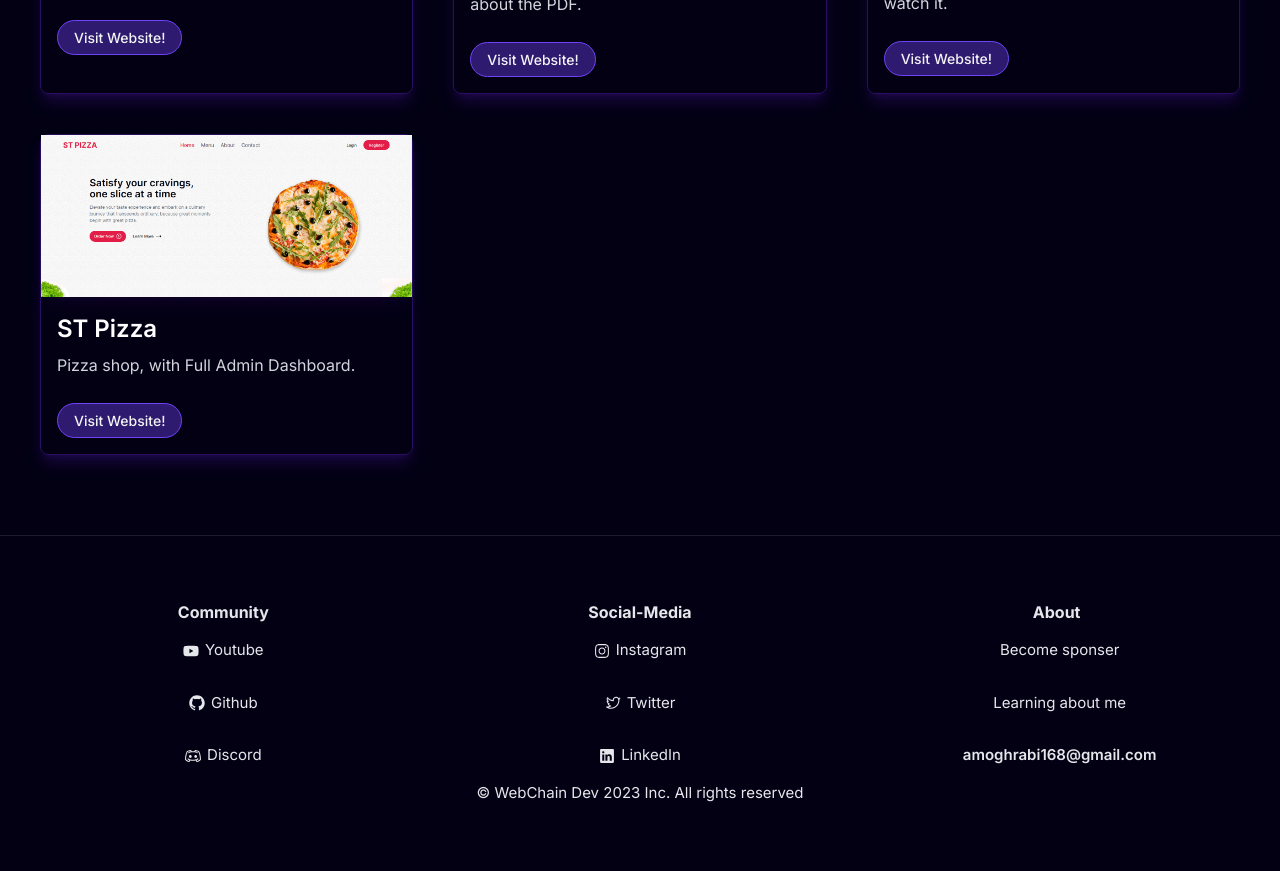
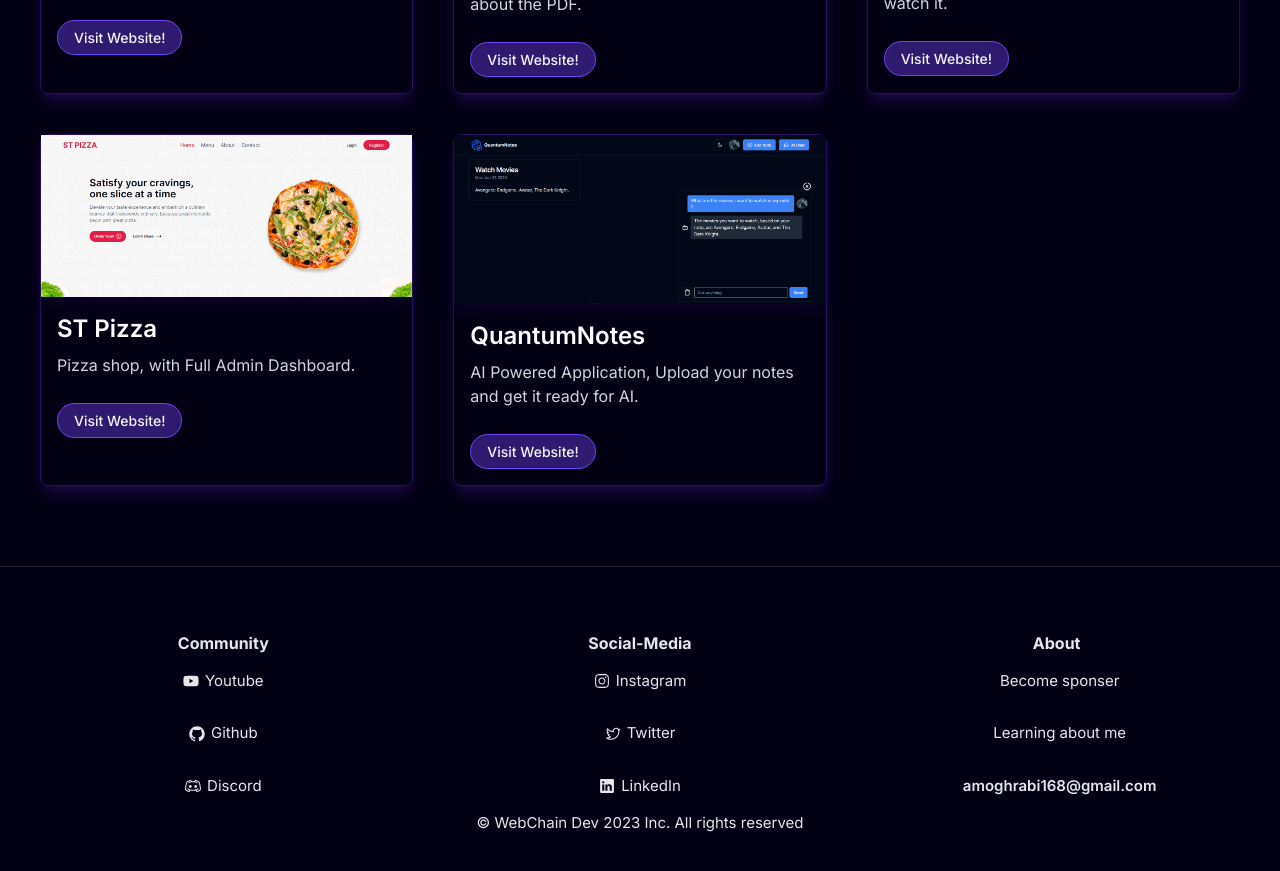
Before and after one commit to alimoghrabi-dev/space-portfolio, a Next.js app: page / in a window 1280 px wide. Shown: the part 3320-4191 px from the top of the page. Built offline with nearby package versions, Linux system fonts and the light colour scheme; a web font is replaced by a local one.

Commit message:
adding project 8

```diff
--- a/components/main/Projects.tsx
+++ b/components/main/Projects.tsx
@@ -13,43 +13,49 @@ const Projects = () => {
           src="/project-1.png"
           title="SaintStream"
           description="A Movies Web Application."
-          link="https://saint-stream-peach.vercel.app/"
+          link="https://saint-stream-peach.vercel.app"
         />
         <ProjectCard
           src="/project-2.png"
           title="DevFlow"
           description="A Full-Stack StackOverFlow Clone."
-          link="https://dev-overflow-alimogh.vercel.app/"
+          link="https://dev-overflow-alimogh.vercel.app"
         />
         <ProjectCard
           src="/project-3.png"
           title="CarHub"
           description="A Car Showcase Web Application."
-          link="https://car-showcase-livid-mu.vercel.app/"
+          link="https://car-showcase-livid-mu.vercel.app"
         />
         <ProjectCard
           src="/project-4.png"
           title="NextCommerce"
           description="Simple E-Commerce Web Application."
-          link="https://next-commerce-one-ivory.vercel.app/"
+          link="https://next-commerce-one-ivory.vercel.app"
         />
         <ProjectCard
           src="/project-5.png"
           title="Quantum"
           description="AI ChatBot, upload a PDF and start asking AI about the PDF."
-          link="https://quantum-alimogh.vercel.app/"
+          link="https://quantum-alimogh.vercel.app"
         />
         <ProjectCard
           src="/project-6.png"
           title="InsightQ"
           description="Upload your course, price it, and let people watch it."
-          link="https://insightq.vercel.app/"
+          link="https://insightq.vercel.app"
         />
         <ProjectCard
           src="/project-7.png"
           title="ST Pizza"
           description="Pizza shop, with Full Admin Dashboard."
-          link="https://st-pizza-six.vercel.app/"
+          link="https://st-pizza-six.vercel.app"
+        />
+        <ProjectCard
+          src="/project-8.png"
+          title="QuantumNotes"
+          description="AI Powered Application, Upload your notes and get it ready for AI."
+          link="https://ai-note-taking-app.vercel.app"
         />
       </div>
     </div>
```
Also changed, not shown: public/project-8.png (added).
